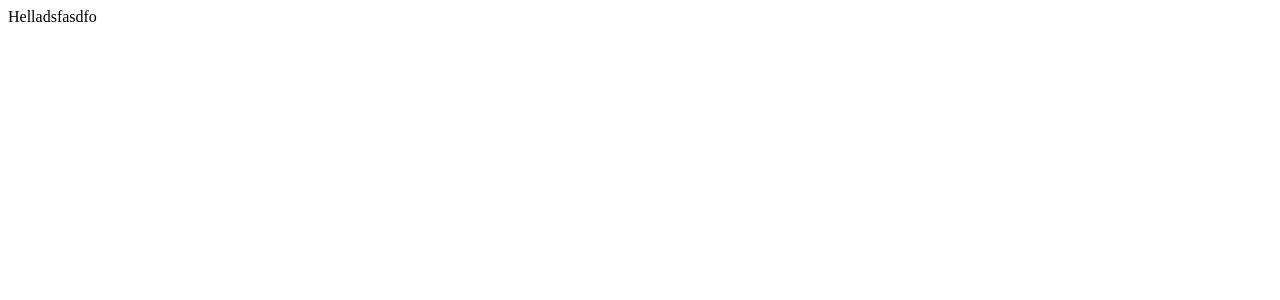
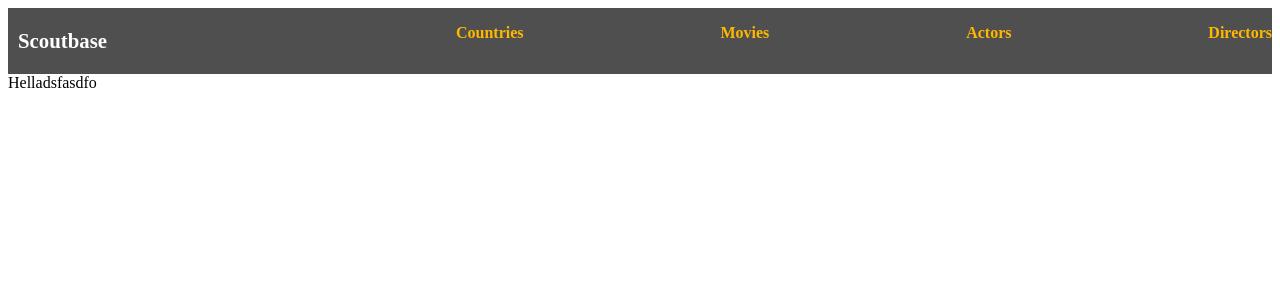
Before and after one commit to MBehtemam/scoutbase-ui, a React (Create React App) app: page / in a window 1280 px wide. Shown: the top 300 px of the page. Built offline with nearby package versions, Linux system fonts and the light colour scheme.

Commit message:
implement navbar

```diff
--- a/src/App.tsx
+++ b/src/App.tsx
@@ -1,12 +1,18 @@
 import React, { Component } from "react";
 import Routes from "./Routes";
+import { ThemeProvider } from "styled-components";
+import AmazingTheme from "./ui/themes/amazing";
 import RootUI from "./ui/root/index.styled";
+import MainNavbar from "./components/Navbar/MainNavbar";
 class App extends Component {
   render() {
     return (
-      <RootUI>
-        <Routes />
-      </RootUI>
+      <ThemeProvider theme={AmazingTheme}>
+        <RootUI>
+          <MainNavbar />
+          <Routes />
+        </RootUI>
+      </ThemeProvider>
     );
   }
 }
--- /dev/null
+++ b/src/components/Navbar/MainNavbar.tsx
@@ -0,0 +1,22 @@
+import React from "react";
+import Navbar from "../../ui/navbar/navbar.styled";
+import NavbarBrand from "../../ui/navbar/navbarBrand.styled";
+import NavbarMenu from "../../ui/navbar/navbarMenu.styled";
+import NavbarMenuItem from "../../ui/navbar/navbarMenuItem";
+
+class MainNavbar extends React.Component {
+  render() {
+    return (
+      <Navbar>
+        <NavbarBrand>Scoutbase</NavbarBrand>
+        <NavbarMenu>
+          <NavbarMenuItem to="/countries">Countries</NavbarMenuItem>
+          <NavbarMenuItem to="/movies">Movies</NavbarMenuItem>
+          <NavbarMenuItem to="/actors">Actors</NavbarMenuItem>
+          <NavbarMenuItem to="/directors">Directors</NavbarMenuItem>
+        </NavbarMenu>
+      </Navbar>
+    );
+  }
+}
+export default MainNavbar;
--- /dev/null
+++ b/src/ui/navbar/navbar.styled.tsx
@@ -0,0 +1,10 @@
+import React from "react";
+import styled from "styled-components";
+const navbar = styled.nav`
+  display: flex;
+  flex: row;
+  justify-content: space-around;
+  min-height: 48px;
+  background-color: ${props => props.theme.navbar.backgroundColor};
+`;
+export default navbar;
--- /dev/null
+++ b/src/ui/navbar/navbarBrand.styled.tsx
@@ -0,0 +1,19 @@
+import React from "react";
+import styled from "styled-components";
+
+const BrandContainer = styled.div`
+  flex: ${props => props.theme.navbar.brandWidth || 1};
+`;
+const BrandText = styled.h3`
+  font-size: 1.3em;
+  color: ${props => props.theme.navbar.brandColor};
+  margin-left: 10px;
+`;
+
+const NavbarBrand = ({ children }: { children: any }) => (
+  <BrandContainer>
+    <BrandText>{children}</BrandText>
+  </BrandContainer>
+);
+
+export default NavbarBrand;
--- /dev/null
+++ b/src/ui/navbar/navbarMenu.styled.tsx
@@ -0,0 +1,18 @@
+import React from "react";
+import styled from "styled-components";
+import { BrowserRouter as Router } from "react-router-dom";
+const NavbarMenuList = styled.ul`
+  display: flex;
+  flex-direction: row;
+  flex-wrap: wrap;
+  flex: ${props => props.theme.navbar.navbarMenuWidth || 2};
+  justify-content: space-between;
+  list-style: none;
+`;
+
+const NavbarMenu = ({ children }: { children: any }) => (
+  <Router>
+    <NavbarMenuList>{children}</NavbarMenuList>
+  </Router>
+);
+export default NavbarMenu;
--- /dev/null
+++ b/src/ui/navbar/navbarMenuItem.tsx
@@ -0,0 +1,15 @@
+import React from "react";
+import styled from "styled-components";
+import { Link } from "react-router-dom";
+const NavbarMenuItemParent = styled.li``;
+const NavbarMenuItemLink = styled(Link)`
+  color: ${props => props.theme.navbar.linkColor};
+  font-weight: bold;
+  text-decoration: none;
+`;
+const NavbarMenuItem = (props: { to: string; children: any }) => (
+  <NavbarMenuItemParent>
+    <NavbarMenuItemLink to={props.to}>{props.children}</NavbarMenuItemLink>
+  </NavbarMenuItemParent>
+);
+export default NavbarMenuItem;
--- /dev/null
+++ b/src/ui/themes/amazing.ts
@@ -0,0 +1,12 @@
+const amazingTheme = {
+  link: "#FFB800",
+  navbar: {
+    backgroundColor: "#4f4f4f",
+    brandColor: "white",
+    brandWidth: 1,
+    navbarMenuWidth: 2,
+    linkColor: "#ffb800"
+  }
+};
+
+export default amazingTheme;
```
